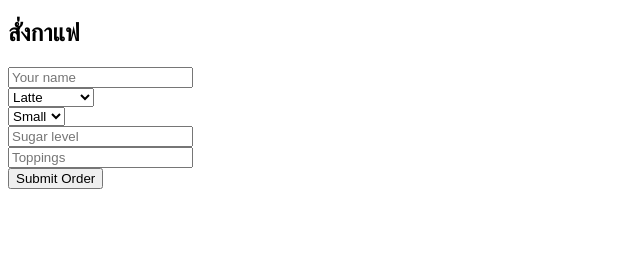
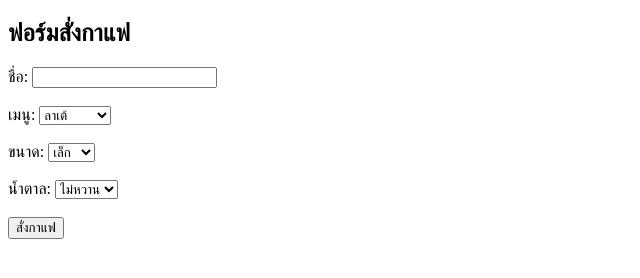
Before and after one commit to Au12k/coffee-order, a plain HTML site: page index.html in a window 1280 px wide. Shown: the whole page, without its empty margins (0-640 px from the left). Drawn offline with Linux system fonts and the light colour scheme; no server answers.

Commit message:
Update index.html

```diff
--- a/index.html
+++ b/index.html
@@ -1,4 +1,3 @@
-
 <!DOCTYPE html>
 <html lang="th">
 <head>
@@ -6,28 +5,42 @@
   <title>สั่งกาแฟ</title>
 </head>
 <body>
-  <h2>สั่งกาแฟ</h2>
+  <h2>ฟอร์มสั่งกาแฟ</h2>
   <form id="orderForm">
-  <input type="text" name="name" placeholder="Your name" required><br>
-  <select name="coffee">
-    <option value="Latte">Latte</option>
-    <option value="Americano">Americano</option>
-  </select><br>
-  <select name="size">
-    <option value="Small">Small</option>
-    <option value="Large">Large</option>
-  </select><br>
-  <input type="text" name="sugar" placeholder="Sugar level"><br>
-  <input type="text" name="toppings" placeholder="Toppings"><br>
-  <button type="submit">Submit Order</button>
+    <label>ชื่อ: <input type="text" id="name" required></label><br><br>
+    <label>เมนู:
+      <select id="menu" required>
+        <option value="latte">ลาเต้</option>
+        <option value="americano">อเมริกาโน่</option>
+        <option value="cappuccino">คาปูชิโน่</option>
+      </select>
+    </label><br><br>
+    <label>ขนาด:
+      <select id="size" required>
+        <option value="S">เล็ก</option>
+        <option value="M">กลาง</option>
+        <option value="L">ใหญ่</option>
+      </select>
+    </label><br><br>
+    <label>น้ำตาล:
+      <select id="sugar" required>
+        <option value="0">ไม่หวาน</option>
+        <option value="25">25%</option>
+        <option value="50">50%</option>
+        <option value="100">100%</option>
+      </select>
+    </label><br><br>
+    <button type="submit">สั่งกาแฟ</button>
   </form>
 
+  <p id="status"></p>
+
   <script type="module">
-  // Import SDKs
+    // ===== Firebase SDKs =====
     import { initializeApp } from "https://www.gstatic.com/firebasejs/12.1.0/firebase-app.js";
-  import { getFirestore, collection, addDoc } from "https://www.gstatic.com/firebasejs/12.1.0/firebase-firestore.js";
+    import { getFirestore, collection, addDoc, serverTimestamp } from "https://www.gstatic.com/firebasejs/12.1.0/firebase-firestore.js";
 
-  // Firebase config
+    // ===== Config ของโปรเจคคุณ =====
     const firebaseConfig = {
       apiKey: "AIzaSyAekmEnBXesqc9ebH1k7aINARjnhZyBwJ0",
       authDomain: "volknfae.firebaseapp.com",
@@ -38,32 +51,29 @@
       measurementId: "G-8V3KVYJKBZ"
     };
 
-  // Initialize Firebase
+    // ===== Initialize =====
     const app = initializeApp(firebaseConfig);
     const db = getFirestore(app);
 
-  // ✅ ฟังก์ชันบันทึกข้อมูลตัวอย่างลง Firestore
-  async function saveOrder() {
+    // ===== Handle Form =====
+    const orderForm = document.getElementById("orderForm");
+    const status = document.getElementById("status");
+
+    orderForm.addEventListener("submit", async (e) => {
+      e.preventDefault();
+
+      const name = document.getElementById("name").value;
+      const menu = document.getElementById("menu").value;
+      const size = document.getElementById("size").value;
+      const sugar = document.getElementById("sugar").value;
+
       try {
         await addDoc(collection(db, "orders"), {
-        name: "คุณลูกค้า",
-        coffee: "Latte",
-        size: "M",
-        sugar: "50%",
-        toppings: "Bubble",
-        createdAt: new Date()
+          name,
+          menu,
+          size,
+          sugar,
+          createdAt: serverTimestamp()
         });
-      console.log("บันทึกข้อมูลสำเร็จ!");
-    } catch (e) {
-      console.error("เกิดข้อผิดพลาด: ", e);
-    }
-  }
 
-  // เรียกฟังก์ชันทดสอบ
-  saveOrder();
-</script>
-
-  <p id="status"></p>
-
-</body>
-</html>
+        statu
```
Lines whose indentation alone changed are shown as unchanged.
